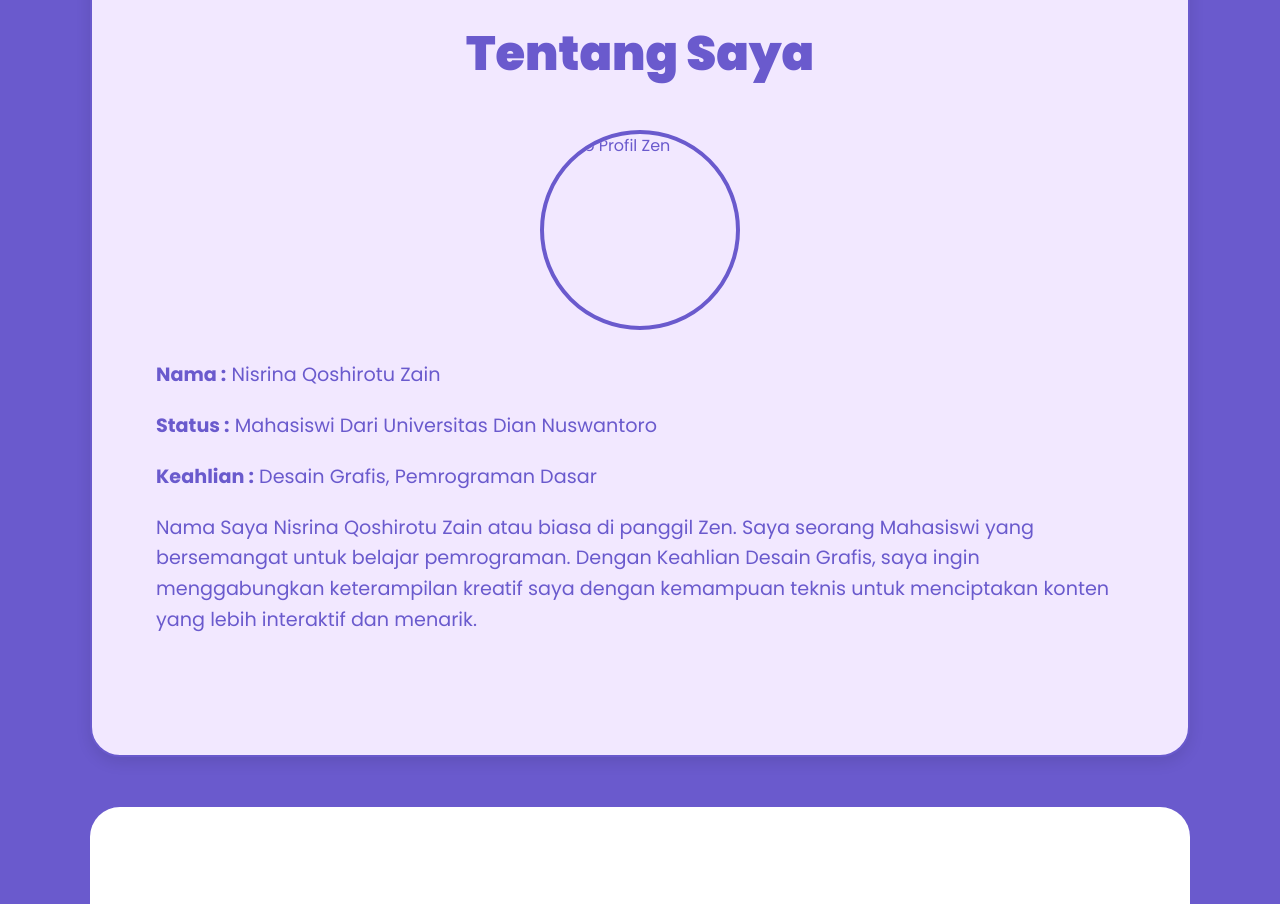
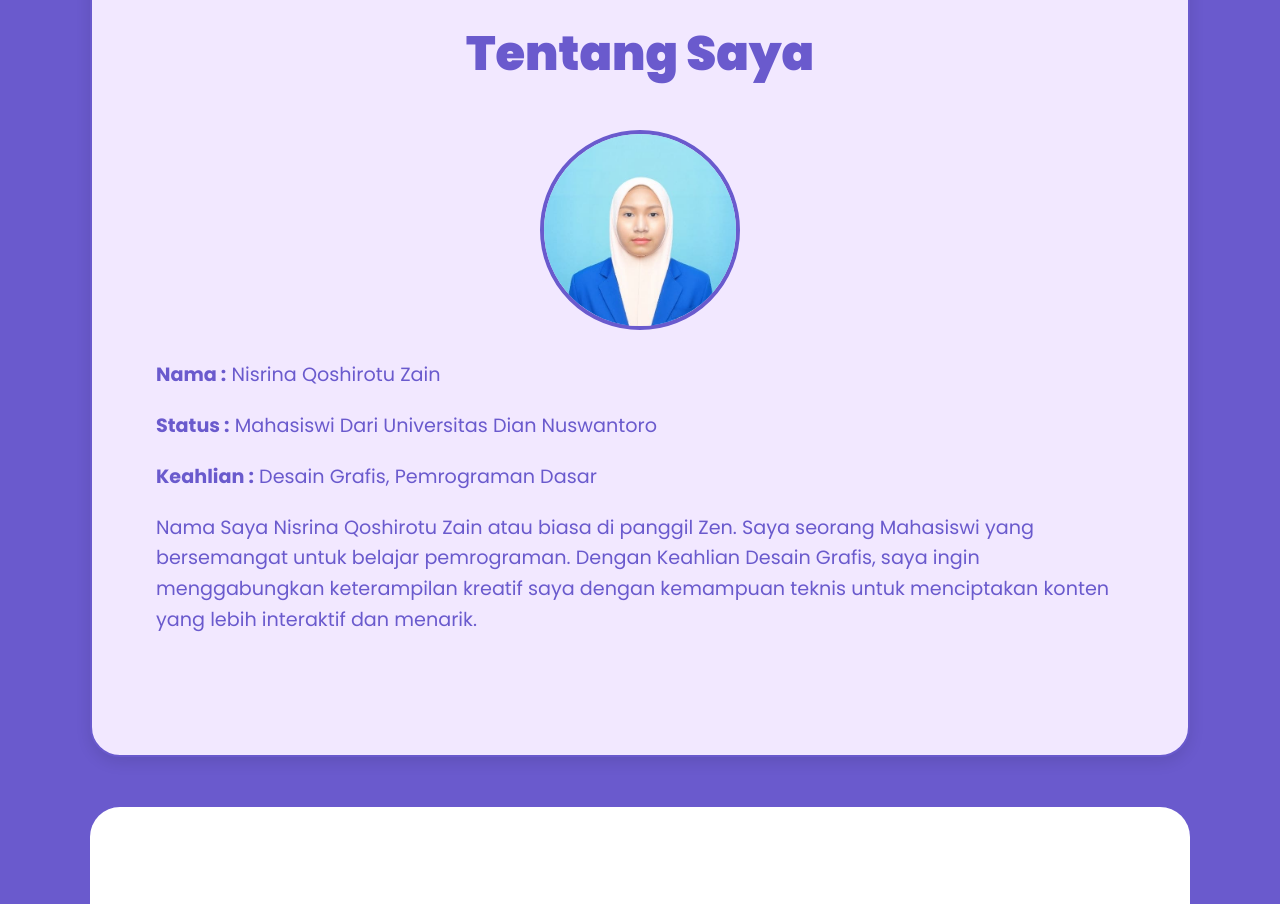
Before and after one commit to NoraSkye/Portfolio, a plain HTML site: page index.html in a window 1280 px wide. Shown: the part 820-1724 px from the top of the page. Drawn offline with nearby package versions, Linux system fonts and the light colour scheme; the site is published under a folder, as on GitHub Pages, so addresses that start at the root find nothing.

Commit message:
Update index.html

```diff
--- a/index.html
+++ b/index.html
@@ -32,7 +32,7 @@
     <section id="about" class="about-section">
             <h2>Tentang Saya</h2>
             <div class="profile-pic-container">
-                <img src="/assets/images/ppbaru.jpg" alt="Foto Profil Zen" class="profile-pic">
+                <img src="assets/images/ppbaru.jpg" alt="Foto Profil Zen" class="profile-pic">
             </div>
             <div class="biodata">
                 <p><strong>Nama :</strong> Nisrina Qoshirotu Zain</p>
@@ -99,4 +99,5 @@
     </footer>
 
 </body>
+
 </html>
```
